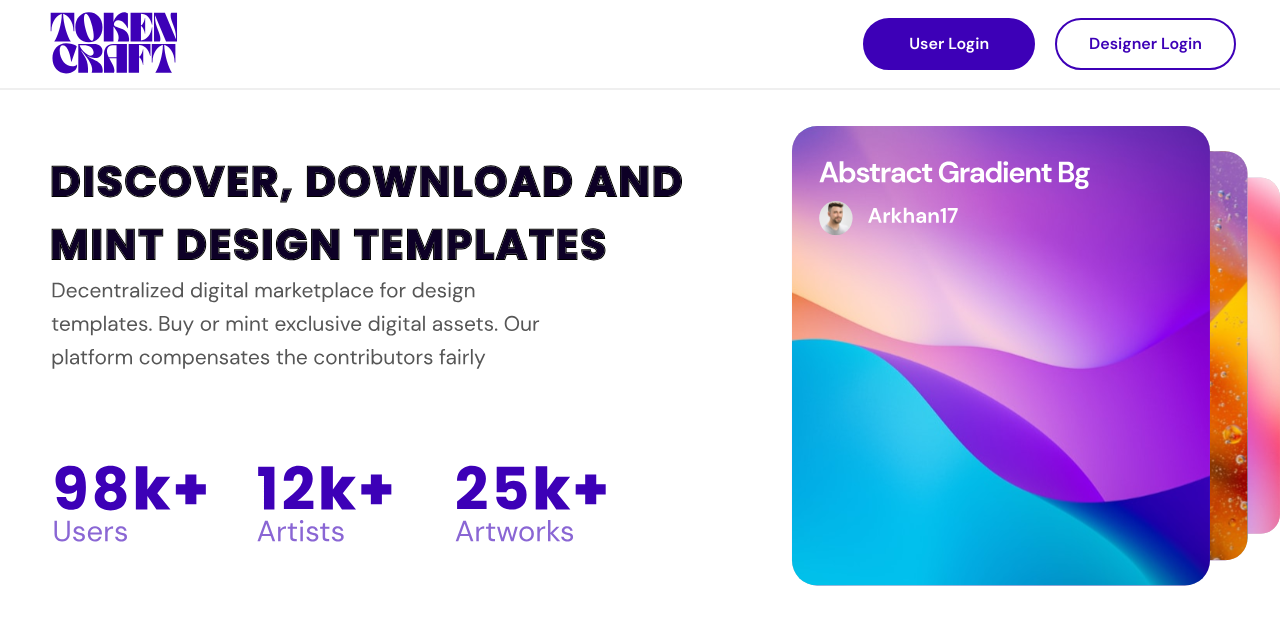
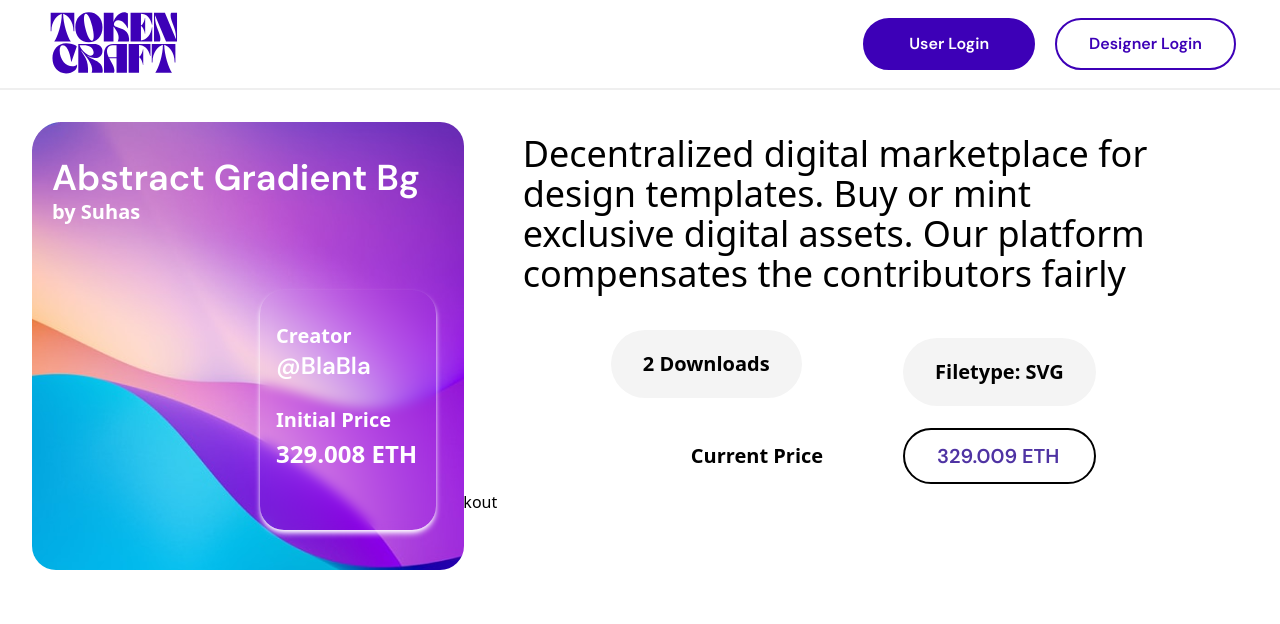
Before and after one commit to SuhasLingam/dotETH-DimoAp, a React (Create React App) app in the folder client/: page / in a window 1280 px wide. Shown: the top 624 px of the page. Built offline with nearby package versions, Linux system fonts and the light colour scheme.

Commit message:
marketplace and card added

```diff
--- a/client/src/App.js
+++ b/client/src/App.js
@@ -1,11 +1,13 @@
 import Navbar from "./components/navbar";
 import LandingPage from "./components/landing";
+import UserDashboard from "./components/pages/userDashboard";
+import BuyNow from "./components/pages/buyNow";
 
 function App() {
   return (
     <div className="h-screen w-full">
       <Navbar />
-      <LandingPage />
+      <BuyNow />
     </div>
   );
 }
--- /dev/null
+++ b/client/src/components/Card.jsx
@@ -0,0 +1,24 @@
+import React from "react";
+
+const Card = ({ name, price, username }) => {
+  return (
+    <div className="bg-white drop-shadow-lg pt-1 my-4 rounded-2xl h-[300px] w-[220px]">
+      <div className="m-2 w-[200px] bg-black h-[165px] rounded-2xl"></div>
+      <p className="text-xl mt-1 mb-2 mx-4 font-bold">{name}</p>
+      <div className="flex justify-between mx-4 my-2">
+        <p className="text-sm text-green-700 font-semibold">✌{price}</p>
+      </div>
+      <hr className="text-gray-400 mx-4 my-[11px]" />
+      <div className="flex items-center justify-between mx-4 my-2">
+        <p className="text-[12px] font-customFont text-violet-900">
+          by {username}
+        </p>
+        <button className="bg-transparent  px-2 text-sm font-customFont text-violet-900 border-2 border-violet-900 rounded-3xl">
+          Buy Now
+        </button>
+      </div>
+    </div>
+  );
+};
+
+export default Card;
--- /dev/null
+++ b/client/src/components/ProfileCard.jsx
@@ -0,0 +1,7 @@
+import React from "react";
+
+const ProfileCard = () => {
+  return <div>ProfileCard</div>;
+};
+
+export default ProfileCard;
--- /dev/null
+++ b/client/src/components/buyNowCard.jsx
@@ -0,0 +1,54 @@
+import React from "react";
+
+const buyNowCard = () => {
+  return (
+    <div className="w-full flex flex-row">
+      {/**Image BG */}
+      <div className="w-1/3 h-max">
+        <div className="w-[4rem] h-[30rem]">
+          <div className="m-[2rem] w-[27rem] h-[28rem] bg-test-bg rounded-3xl flex relative">
+            <div className="text-white pl-5 pt-9">
+              <p className="font-customFont text-4xl">Abstract Gradient Bg</p>
+              <p className="font-semibold text-xl">by Suhas</p>
+            </div>
+            <div className="absolute bottom-10 right-7 w-[11rem] h-[15rem] rounded-3xl backdrop-blur-[6px] bg-transparent shadow-white shadow-md ">
+              <div className="pl-4 text-white pt-8">
+                <p className="font-semibold text-xl">Creator</p>
+                <p className="font-customFont mb-6 text-2xl">@BlaBla</p>
+                <p className="font-semibold mb-1 text-xl">Initial Price</p>
+                <p className="font-bold text-2xl">329.008 ETH</p>
+              </div>
+            </div>
+          </div>
+        </div>
+      </div>
+      {/** Values and others */}
+      <div className=" w-2/3">
+        <p className="font-sans text-4xl px-[6rem] pb-7 pt-11">
+          Decentralized digital marketplace for design templates. Buy or mint
+          exclusive digital assets. Our platform compensates the contributors
+          fairly
+        </p>
+
+        <div className="grid grid-rows-2 grid-flow-col items-center justify-center space-y-4 space-x-[5rem]">
+          <p className="px-8 py-5 text-xl font-bold rounded-full w-max bg-[#F4F4F4]">
+            2 Downloads
+          </p>
+          <p className="font-bold text-xl  flex items-center">Current Price</p>
+          <p className="px-8 py-5 text-xl font-bold  rounded-full w-max bg-[#F4F4F4]">
+            Filetype: SVG
+          </p>
+          <p className="border-black flex items-center  border-2 text-[#4F33A3] px-8 py-3 rounded-full font-customFont text-xl">
+            329.009 ETH
+          </p>
+        </div>
+
+        <div>
+          <a>Checkout</a>
+        </div>
+      </div>
+    </div>
+  );
+};
+
+export default buyNowCard;
--- /dev/null
+++ b/client/src/components/pages/buyNow.jsx
@@ -0,0 +1,12 @@
+import React from "react";
+import BuyNowCard from "../buyNowCard";
+
+const buyNow = () => {
+  return (
+    <div className="w-full h-max">
+      <BuyNowCard />
+    </div>
+  );
+};
+
+export default buyNow;
--- /dev/null
+++ b/client/src/components/pages/userDashboard.jsx
@@ -0,0 +1,94 @@
+import React from "react";
+import Card from "../Card";
+import Filter from "../../assets/filter.svg";
+
+const CardData = [
+  {
+    name: "ArtCrypto",
+    price: "11 TXDC",
+    username: "ArtCrypto",
+  },
+  {
+    name: "Heyyy",
+    price: "10 TXDC",
+    username: "ArtCrypto",
+  },
+  {
+    name: "Devam",
+    price: "10 TXDC",
+    username: "ArtCrypto",
+  },
+  {
+    name: "ArtCrypto",
+    price: "10 TXDC",
+    username: "ArtCrypto",
+  },
+  {
+    name: "ArtCrypto",
+    price: "10 TXDC",
+    username: "ArtCrypto",
+  },
+  {
+    name: "ArtCrypto",
+    price: "10 TXDC",
+    username: "ArtCrypto",
+  },
+  {
+    name: "ArtCrypto",
+    price: "10 TXDC",
+    username: "ArtCrypto",
+  },
+  {
+    name: "ArtCrypto",
+    price: "10 TXDC",
+    username: "ArtCrypto",
+  },
+  {
+    name: "ArtCrypto",
+    price: "10 TXDC",
+    username: "ArtCrypto",
+  },
+  {
+    name: "ArtCrypto",
+    price: "10 TXDC",
+    username: "ArtCrypto",
+  },
+  {
+    name: "ArtCrypto",
+    price: "10 TXDC",
+    username: "ArtCrypto",
+  },
+  {
+    name: "ArtCrypto",
+    price: "10 TXDC",
+    username: "ArtCrypto",
+  },
+];
+
+const userDashboard = () => {
+  return (
+    <div>
+      <div>
+        <img
+          className="w-[1400px] ml-[3rem] mx-11 mt-8 "
+          src={Filter}
+          alt="Filter"
+        />
+      </div>
+      <div className="grid grid-flow-row grid-cols-6 grid-rows-auto my-1 mx-[50px]">
+        {CardData.map((item, index) => {
+          return (
+            <Card
+              key={index}
+              name={item.name}
+              price={item.price}
+              username={item.username}
+            />
+          );
+        })}
+      </div>
+    </div>
+  );
+};
+
+export default userDashboard;
--- a/client/tailwind.config.js
+++ b/client/tailwind.config.js
@@ -4,7 +4,10 @@ module.exports = {
   theme: {
     extend: {
       fontFamily: {
-        customFont: ['"NavButtonFont"', "DM Sans"],
+        customFont: ['"customFont"', "DM Sans"],
+      },
+      backgroundImage: {
+        "test-bg": "url('../src/assets/unsplash_E8Ufcyxz514.png')",
       },
     },
   },
```
Also changed, not shown: client/src/assets/filter.svg (added), client/src/assets/unsplash_E8Ufcyxz514.png (added).
